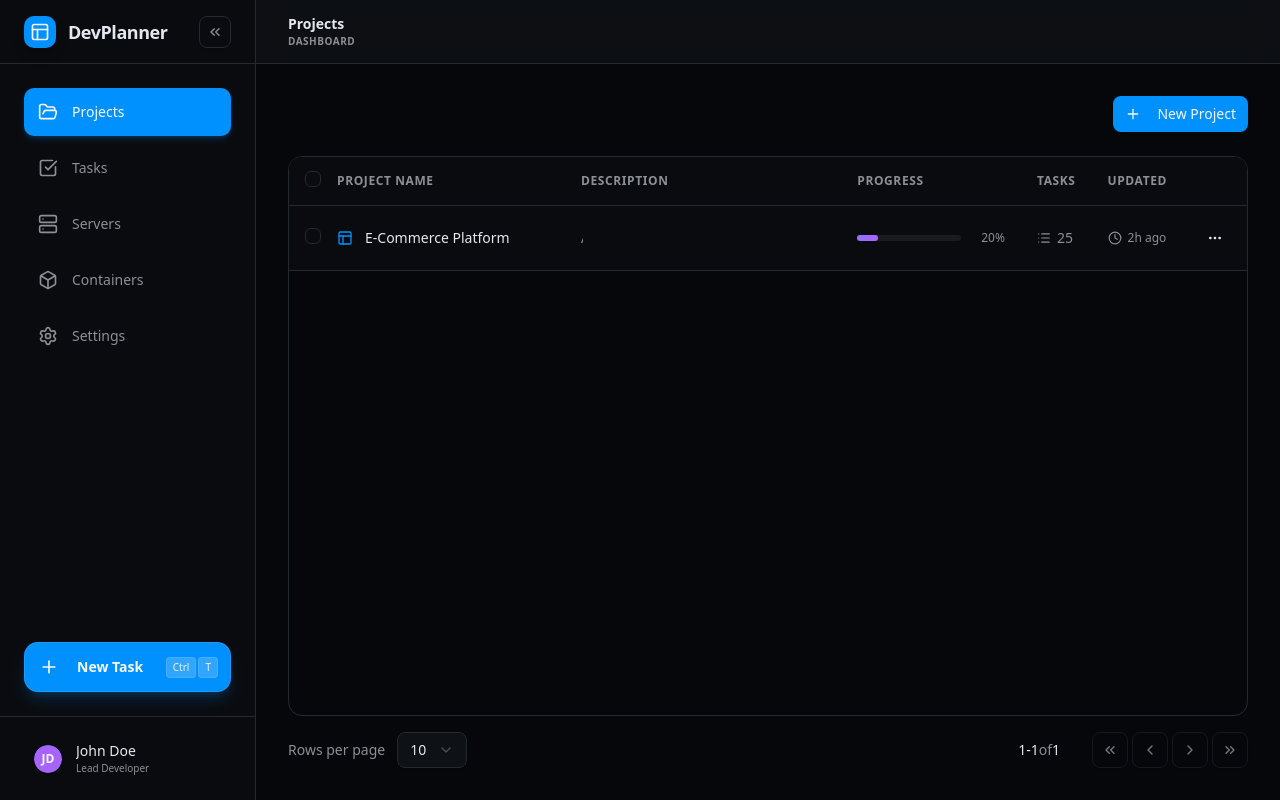
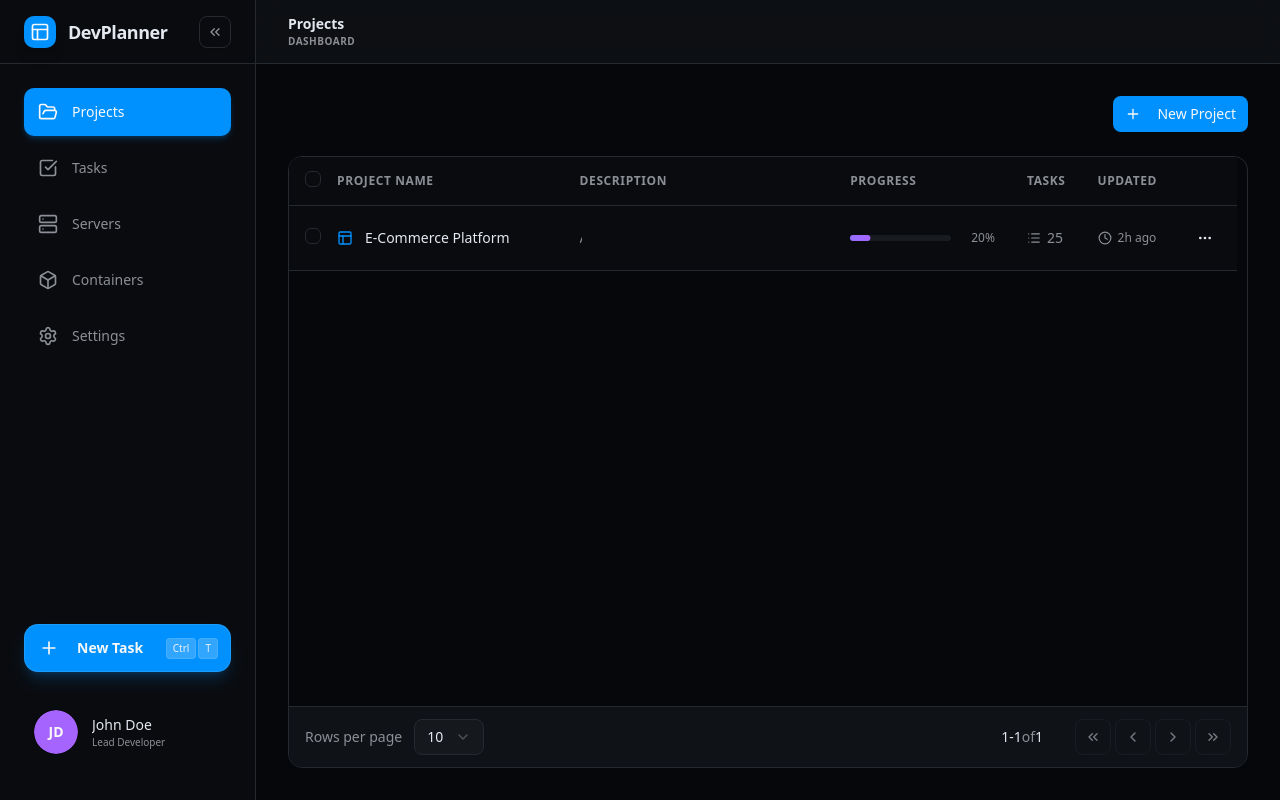
Before and after one commit to cd-slash/agent-manager, a React (Vite) app: page / in a window 1280 px wide. Built offline with nearby package versions, Linux system fonts and the light colour scheme.

Commit message:
Improve table styling

```diff
--- a/src/components/Sidebar.tsx
+++ b/src/components/Sidebar.tsx
@@ -83,7 +83,10 @@
         </div>
 
         {/* Nav Items */}
-        <nav className="flex-1 p-sidebar space-y-item overflow-y-auto">
+        <nav className={cn(
+          "flex-1 space-y-item overflow-y-auto py-sidebar",
+          isCollapsed ? "px-2 flex flex-col items-center" : "px-sidebar"
+        )}>
           {menuItems.map((item) => {
             const isActive =
               activeView === item.id ||
@@ -94,11 +97,11 @@
                 key={item.id}
                 onClick={() => onViewChange(item.id)}
                 className={cn(
-                  'w-full flex items-center p-item rounded-lg transition-all duration-200 group relative',
+                  'flex items-center rounded-lg transition-all duration-200 group relative h-12',
                   isActive
                     ? 'bg-sidebar-primary text-sidebar-primary-foreground shadow-md shadow-primary/20'
                     : 'text-muted-foreground hover:bg-sidebar-accent hover:text-sidebar-accent-foreground',
-                  isCollapsed && 'justify-center'
+                  isCollapsed ? 'justify-center w-12' : 'w-full px-item'
                 )}
               >
                 <div className="w-8 h-8 flex items-center justify-center shrink-0">
@@ -134,14 +137,16 @@
         </nav>
 
         {/* Quick Task Button */}
-        <div className="px-sidebar pb-sidebar">
+        <div className={cn(
+          isCollapsed ? "px-2 pb-2 flex justify-center" : "px-sidebar pb-sidebar"
+        )}>
           <Tooltip>
             <TooltipTrigger asChild>
               <button
                 onClick={onQuickTask}
                 className={cn(
-                  'w-full flex items-center p-item rounded-xl bg-primary text-primary-foreground hover:bg-primary/90 transition-all shadow-lg shadow-primary/20 group border border-primary-foreground/10',
-                  isCollapsed && 'justify-center'
+                  'flex items-center rounded-xl bg-primary text-primary-foreground hover:bg-primary/90 transition-all shadow-lg shadow-primary/20 group border border-primary-foreground/10 h-12',
+                  isCollapsed ? 'justify-center w-12' : 'w-full px-item'
                 )}
               >
                 <div className="w-8 h-8 flex items-center justify-center shrink-0">
@@ -169,15 +174,15 @@
         </div>
 
         {/* Bottom Actions */}
-        <div className="px-sidebar py-footer border-t border-sidebar-border">
+        <div className="px-sidebar pb-page">
           <div
             className={cn(
-              'flex items-center p-item rounded-lg hover:bg-sidebar-accent/50 cursor-pointer transition-colors',
+              'flex items-center py-3 px-item rounded-lg hover:bg-sidebar-accent/50 cursor-pointer transition-colors',
               isCollapsed && 'justify-center'
             )}
           >
-            <Avatar className="h-8 w-8 border-2 border-sidebar">
-              <AvatarFallback className="bg-feature-purple text-primary-foreground text-xs font-bold">
+            <Avatar className="h-12 w-12 border-2 border-sidebar">
+              <AvatarFallback className="bg-feature-purple text-primary-foreground text-sm font-bold">
                 JD
               </AvatarFallback>
             </Avatar>
--- a/src/components/projects/ProjectDetailView.tsx
+++ b/src/components/projects/ProjectDetailView.tsx
@@ -87,10 +87,10 @@
   return (
     <div className="flex flex-col h-full bg-background animate-in fade-in duration-300">
       <div className="flex-1 flex overflow-hidden">
-        <div className="flex-1 overflow-y-auto min-w-0">
-          <div className="px-page pt-section shrink-0">
-            <Tabs value={activeTab} onValueChange={setActiveTab}>
-              <TabsList className="w-full justify-start">
+        <div className="flex-1 min-w-0 flex flex-col">
+          <div className="p-page flex-1 flex flex-col min-h-0">
+            <Tabs value={activeTab} onValueChange={setActiveTab} className="flex flex-col h-full">
+              <TabsList className="w-full justify-start shrink-0 mb-section">
                 <TabsTrigger value="tasks" className="flex items-center">
                   <List size={14} className="mr-1.5" />
                   Tasks
@@ -108,10 +108,9 @@
                 </TabsTrigger>
               </TabsList>
 
-              <div className="py-6 flex gap-page items-start">
-                <div className="flex-1 min-w-0">
-                  <TabsContent value="tasks" className="!mt-0">
-                    <div className="h-full flex flex-col">
+              <div className="flex gap-page items-stretch flex-1 min-h-0">
+                <div className="flex-1 min-w-0 flex flex-col">
+                  <TabsContent value="tasks" className="!mt-0 flex-1 min-h-0 flex flex-col">
                       <h3 className="text-sm font-semibold text-muted-foreground uppercase tracking-wider mb-3 flex items-center">
                         <List size={16} className="mr-2" />
                         Tasks
@@ -149,7 +148,7 @@
                           </Button>
                         </div>
                       </div>
-                      <div className="flex-1 overflow-hidden">
+                      <div className="flex-1 min-h-0">
                         {taskViewMode === 'list' ? (
                           <TaskListView
                             tasks={project.tasks}
@@ -188,7 +187,6 @@
                           </div>
                         )}
                       </div>
-                    </div>
                   </TabsContent>
 
                   <TabsContent value="plan" className="!mt-0">
@@ -260,7 +258,7 @@
                   </TabsContent>
                 </div>
 
-                <div className="w-1/3 shrink-0 sticky top-0 self-start h-[calc(100vh-12rem)]">
+                <div className="w-1/3 shrink-0">
                   <AgentChatPanel
                     chatHistory={project.projectChatHistory}
                     onSendMessage={handleChatSend}
--- a/src/components/tasks/TaskListView.tsx
+++ b/src/components/tasks/TaskListView.tsx
@@ -1,12 +1,7 @@
+import { useMemo } from 'react';
 import { Edit2, GitPullRequest, Link as LinkIcon } from 'lucide-react';
-import {
-  Table,
-  TableBody,
-  TableCell,
-  TableHead,
-  TableHeader,
-  TableRow,
-} from '@/components/ui/table';
+import type { ColumnDef } from '@tanstack/react-table';
+import { DataTable } from '@/components/ui/data-table';
 import { Badge } from '@/components/ui/badge';
 import { Button } from '@/components/ui/button';
 import type { Task } from '@/types';
@@ -30,29 +25,19 @@
 };
 
 export function TaskListView({ tasks, onTaskClick }: TaskListViewProps) {
+  const columns: ColumnDef<Task>[] = useMemo(
+    () => [
+      {
+        accessorKey: 'title',
+        header: 'Task',
+        size: 400,
+        cell: ({ row }) => {
+          const task = row.original;
           return (
-    <div className="bg-surface/50 rounded-xl border border-border overflow-hidden w-full h-full flex flex-col max-h-[calc(100vh-18rem)]">
-      <div className="scrollbar-styled overflow-y-scroll flex-1">
-        <Table>
-          <TableHeader className="bg-surface sticky top-0 z-10" style={{ boxShadow: '0 1px 0 var(--border)' }}>
-            <TableRow>
-              <TableHead className="w-1/2">Task</TableHead>
-              <TableHead>Status</TableHead>
-              <TableHead>Tag</TableHead>
-              <TableHead className="text-right">Actions</TableHead>
-            </TableRow>
-          </TableHeader>
-          <TableBody>
-            {tasks.map((task) => (
-              <TableRow
-                key={task.id}
-                onClick={() => onTaskClick(task)}
-                className="cursor-pointer group"
-              >
-                <TableCell className="font-medium text-foreground">
+            <div className="font-medium text-foreground">
               <div className="flex flex-col">
                 <span>{task.title}</span>
-                    {task.dependencies?.length > 0 && (
+                {task.dependencies && task.dependencies.length > 0 && (
                   <span className="text-[10px] text-warning flex items-center mt-1">
                     <LinkIcon size={10} className="mr-1" />
                     Waiting on {task.dependencies.length} tasks
@@ -65,21 +50,40 @@
                   {task.prNumber || '4829'}
                 </Badge>
               )}
-                </TableCell>
-                <TableCell>
+            </div>
+          );
+        },
+      },
+      {
+        accessorKey: 'category',
+        header: 'Status',
+        cell: ({ row }) => {
+          const category = row.getValue('category') as string;
+          return (
             <Badge
-                    variant={getStatusVariant(task.category)}
+              variant={getStatusVariant(category)}
               className="text-[10px] uppercase font-bold"
             >
-                    {task.category}
+              {category}
             </Badge>
-                </TableCell>
-                <TableCell>
+          );
+        },
+      },
+      {
+        accessorKey: 'tag',
+        header: 'Tag',
+        cell: ({ row }) => (
           <Badge variant="outline" className="text-xs">
-                    {task.tag}
+            {row.getValue('tag')}
           </Badge>
-                </TableCell>
-                <TableCell className="text-right">
+        ),
+      },
+      {
+        id: 'actions',
+        header: () => <span className="sr-only">Actions</span>,
+        enableSorting: false,
+        cell: () => (
+          <div className="text-right">
             <Button
               variant="ghost"
               size="icon-sm"
@@ -88,22 +92,23 @@
             >
               <Edit2 size={16} />
             </Button>
-                </TableCell>
-              </TableRow>
-            ))}
-            {tasks.length === 0 && (
-              <TableRow>
-                <TableCell
-                  colSpan={4}
-                  className="p-12 text-center text-muted-foreground"
-                >
-                  No tasks found. Add one to get started!
-                </TableCell>
-              </TableRow>
-            )}
-          </TableBody>
-        </Table>
           </div>
-    </div>
+        ),
+      },
+    ],
+    []
+  );
+
+  return (
+    <DataTable
+      columns={columns}
+      data={tasks}
+      onRowClick={onTaskClick}
+      enablePagination
+      fillHeight
+      pageSize={10}
+      emptyMessage="No tasks found. Add one to get started!"
+      getRowId={(row) => row.id.toString()}
+    />
   );
 }
--- a/src/components/ui/data-table.tsx
+++ b/src/components/ui/data-table.tsx
@@ -110,13 +110,12 @@
 
   return (
     <div className={cn(
-      "flex flex-col",
+      "flex flex-col border border-border rounded-xl overflow-hidden",
       fillHeight && "h-full min-h-0",
       className
     )}>
       <div className={cn(
-        "border border-border rounded-xl overflow-hidden",
-        fillHeight ? "flex-1 min-h-0 overflow-y-auto" : "overflow-x-auto"
+        fillHeight ? "flex-1 min-h-0 overflow-y-auto scrollbar-styled" : "overflow-x-auto"
       )}>
         <Table className={tableClassName}>
           <TableHeader className="bg-background sticky top-0 z-10">
@@ -190,7 +189,7 @@
       </div>
 
       {enablePagination && (
-        <div className="flex items-center justify-between gap-8 pt-4 flex-shrink-0">
+        <div className="flex items-center justify-between gap-8 px-card py-3 border-t border-border bg-surface flex-shrink-0">
           <div className="flex items-center gap-3">
             <span className="text-sm text-muted-foreground max-sm:sr-only">Rows per page</span>
             <Select
--- a/src/index.css
+++ b/src/index.css
@@ -21,10 +21,11 @@
   width: 10px;
   height: 10px;
   display: block;
+  background-color: var(--sidebar);
 }
 
 .scrollbar-styled::-webkit-scrollbar-track {
-  background-color: var(--surface);
+  background-color: var(--border);
   border-left: 1px solid var(--border);
   border-top: 1px solid var(--border);
   margin-top: 48px;
```
Lines whose indentation alone changed are shown as unchanged.
